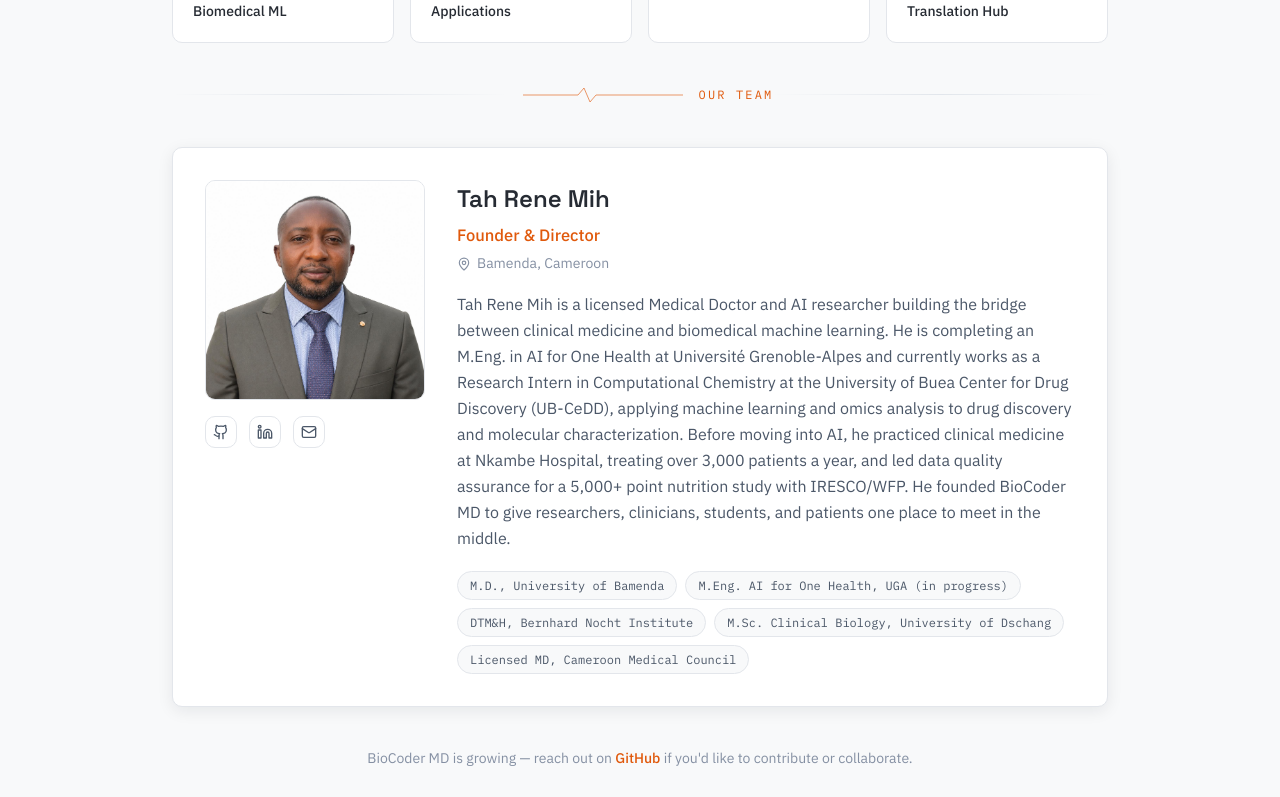
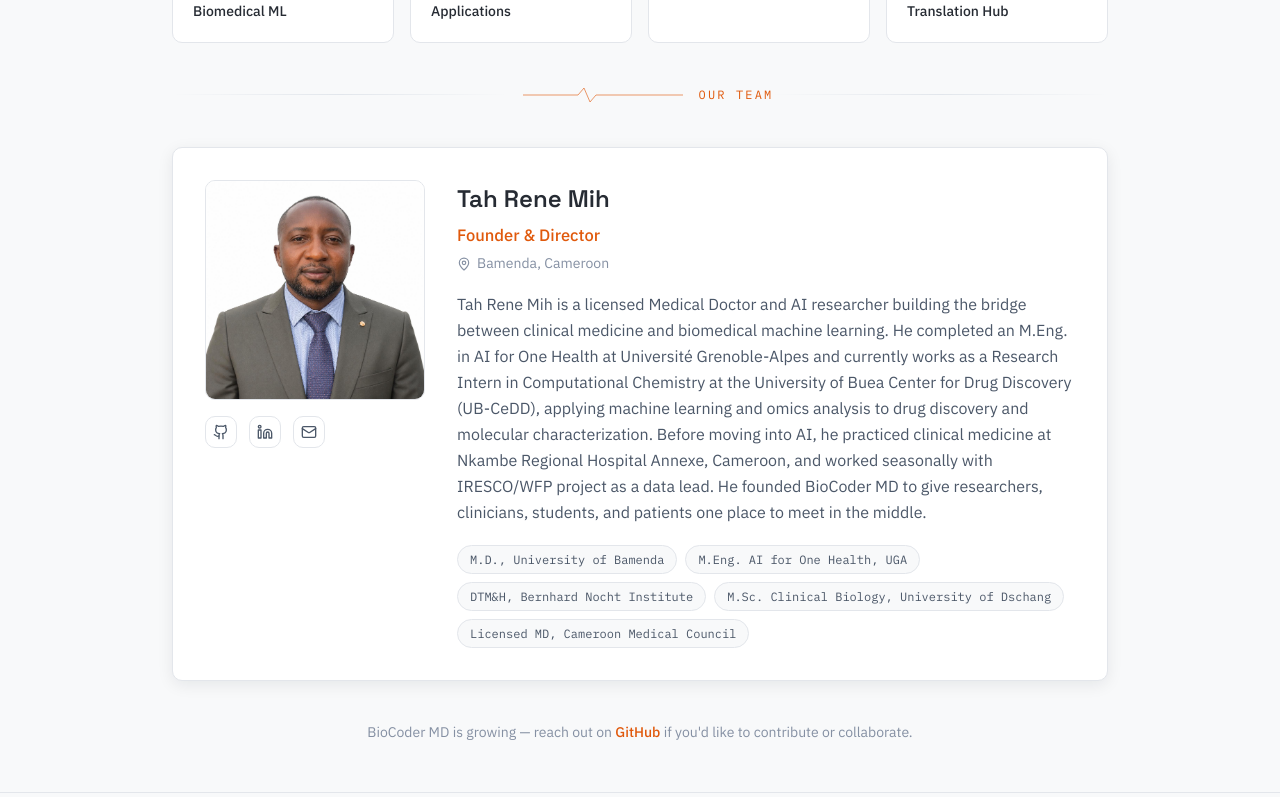
Before and after one commit to tahrene94-creator/biocoder-md, a Next.js app: page /about in a window 1280 px wide. Shown: the part 595-1392 px from the top of the page. Built offline with nearby package versions, Linux system fonts and the light colour scheme.

Commit message:
Revise bio and credentials for team member
Updated bio and credentials for Tah Rene Mih.

```diff
--- a/app/about/page.tsx
+++ b/app/about/page.tsx
@@ -8,10 +8,10 @@ const TEAM: TeamMember[] = [
     role: "Founder & Director",
     photo: "/team/tah-rene-mih.jpg",
     location: "Bamenda, Cameroon",
-    bio: "Tah Rene Mih is a licensed Medical Doctor and AI researcher building the bridge between clinical medicine and biomedical machine learning. He is completing an M.Eng. in AI for One Health at Université Grenoble-Alpes and currently works as a Research Intern in Computational Chemistry at the University of Buea Center for Drug Discovery (UB-CeDD), applying machine learning and omics analysis to drug discovery and molecular characterization. Before moving into AI, he practiced clinical medicine at Nkambe Hospital, treating over 3,000 patients a year, and led data quality assurance for a 5,000+ point nutrition study with IRESCO/WFP. He founded BioCoder MD to give researchers, clinicians, students, and patients one place to meet in the middle.",
+    bio: "Tah Rene Mih is a licensed Medical Doctor and AI researcher building the bridge between clinical medicine and biomedical machine learning. He completed an M.Eng. in AI for One Health at Université Grenoble-Alpes and currently works as a Research Intern in Computational Chemistry at the University of Buea Center for Drug Discovery (UB-CeDD), applying machine learning and omics analysis to drug discovery and molecular characterization. Before moving into AI, he practiced clinical medicine at Nkambe Regional Hospital Annexe, Cameroon, and worked seasonally with IRESCO/WFP project as a data lead. He founded BioCoder MD to give researchers, clinicians, students, and patients one place to meet in the middle.",
     credentials: [
       "M.D., University of Bamenda",
-      "M.Eng. AI for One Health, UGA (in progress)",
+      "M.Eng. AI for One Health, UGA",
       "DTM&H, Bernhard Nocht Institute",
       "M.Sc. Clinical Biology, University of Dschang",
       "Licensed MD, Cameroon Medical Council",
```
